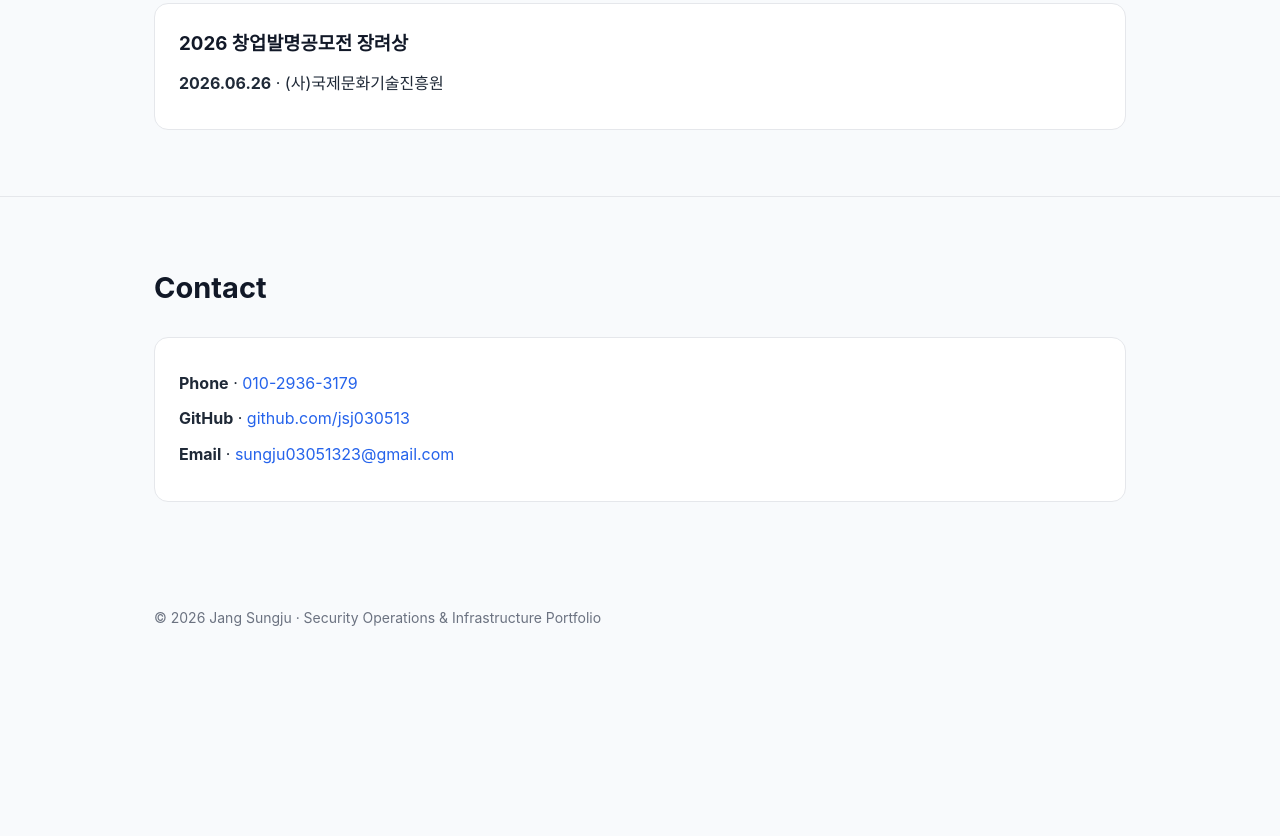
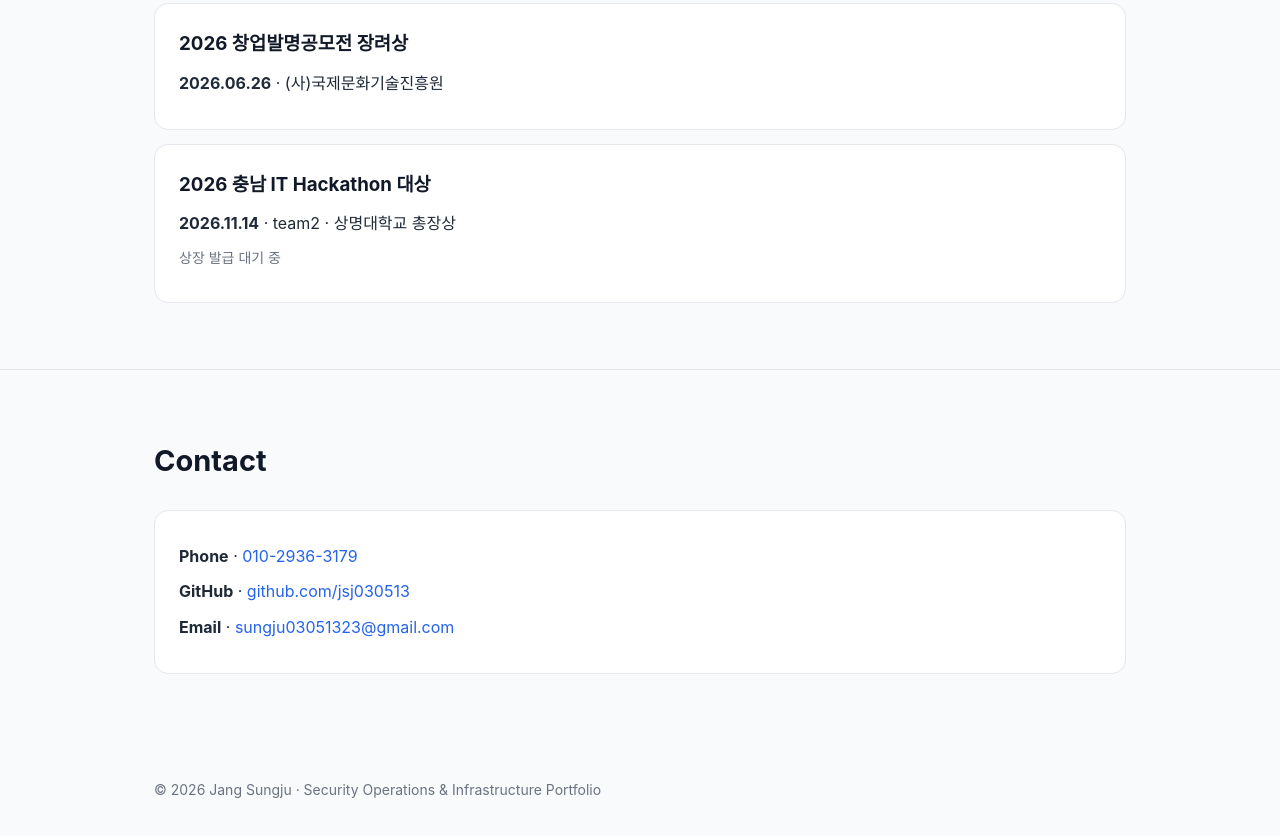
Before and after one commit to jsj030513/portfolio, a plain HTML site: page index.html in a window 1280 px wide. Shown: the part 5467-6303 px from the top of the page. Before the commit the page ends 6147 px from the top, so only its background shows below. Drawn offline with Linux system fonts and the light colour scheme.

Commit message:
Add new achievement card for IT Hackathon

```diff
--- a/index.html
+++ b/index.html
@@ -213,6 +213,8 @@
         <div class="card"><h3>K-Digital Training</h3><p><strong>2025.06.11 ~ 2025.12.24</strong></p><p>(정보보안) 웹서버개발 및 웹보안 솔루션 구축 융합과정 · 코리아IT아카데미</p></div>
         <div class="card"><h3>NAVER Cloud Platform Certified Professional</h3><p><strong>2024.07.10</strong> · 네이버클라우드 클라우드 기술 자격증</p></div>
         <div class="card"><h3>2026 창업발명공모전 장려상</h3><p><strong>2026.06.26</strong> · (사)국제문화기술진흥원</p></div>
+        <div class="card"><h3>2026 충남 IT Hackathon 대상</h3><p><strong>2026.11.14</strong> · team2 · 상명대학교 총장상</p><p class="muted small">상장 발급 대기 중</p></div>
+
       </div>
     </div>
   </section>
```
